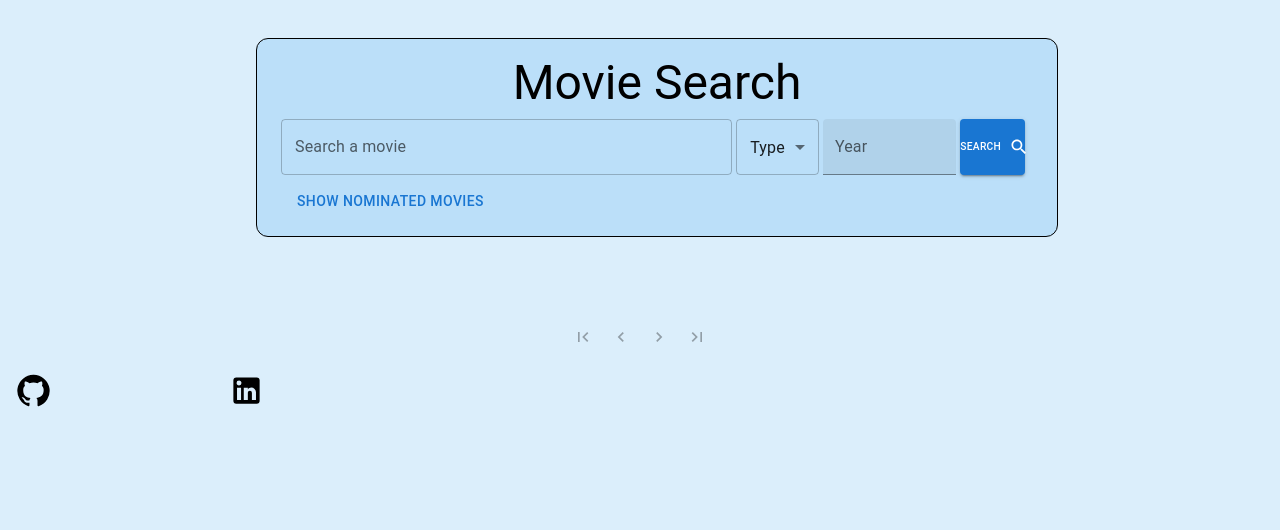
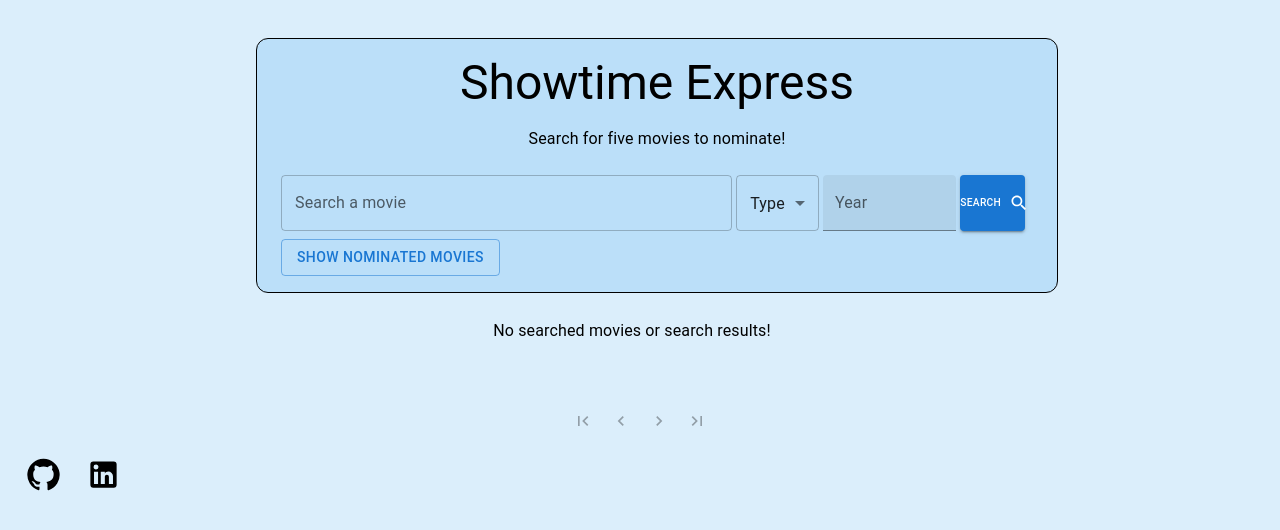
Before and after one commit to aiden5221/Showtime-Express, a React (Create React App) app: page / in a window 1280 px wide. Shown: the top 530 px of the page. Built offline with nearby package versions, Linux system fonts and the light colour scheme.

Commit message:
current changes

```diff
--- a/src/components/footer/footer.js
+++ b/src/components/footer/footer.js
@@ -1,6 +1,7 @@
-import { Grid } from "../../../node_modules/@mui/material/index";
 import GitHubIcon from '@mui/icons-material/GitHub';
 import LinkedInIcon from '@mui/icons-material/LinkedIn';
+import './footer.styles.scss';
+
 const Footer = () => {
     const GITHUB_URL = "https://github.com/aiden5221"
     const LINKEDIN_URL = "https://www.linkedin.com/in/aidenjolleyruhn/"
@@ -10,19 +11,14 @@ const Footer = () => {
     }
 
     return(
-        <Grid container sx={{ml: 2}} >
-            <Grid item xs={2}>
-                <div onClick={() => handleRedirect(GITHUB_URL)}>
-                    <GitHubIcon fontSize='large'/>
-                </div>
-            </Grid>
-            <Grid item xs={10}>
-                <div sx={{onmouseover:{backgroundColor:'blue'}}} onClick={() => handleRedirect(GITHUB_URL)}>
-                    <LinkedInIcon fontSize='large'/>
-                </div>
-            </Grid>
-
-        </Grid>
+        <div className='footer-container'>
+            <div className='footer-icon'onClick={() => handleRedirect(GITHUB_URL)}>
+                <GitHubIcon fontSize='large'/>
+            </div>
+            <div className='footer-icon' onClick={() => handleRedirect(LINKEDIN_URL)}>
+                <LinkedInIcon fontSize='large'/>
+            </div>
+        </div>
     )
 }
 
--- /dev/null
+++ b/src/components/footer/footer.styles.scss
@@ -0,0 +1,19 @@
+
+.footer-icon:hover {
+    opacity: 0.5;
+}
+
+.footer-icon {
+    margin-left: 2%;
+}
+
+.footer-container {
+    min-height: 50px;
+    margin-top: auto;
+    display: flex;
+    flex-direction: row;
+    margin-bottom: 0px;
+    bottom: 0;
+    position:flex;
+
+}
--- a/src/components/movieCard/movieCard.js
+++ b/src/components/movieCard/movieCard.js
@@ -18,7 +18,7 @@ const MovieCard = (movie) => {
                         component='img'
                         image={Poster == 'N/A' ? noImage : Poster}
                         alt={Title}
-                        style={{ minHeight:'100%',  minWidth:'100%', height: '25vh', width:'auto' }}
+                        style={{ maxHeight:'100%', maxWidth:'100%', height: '25vh', width:'auto', minWidth:'100%' }}
                     />
                     <CardContent >
                     <Typography sx={{ fontSize: 14 }} color="text.secondary" gutterBottom>
--- a/src/components/searchField/searchField.js
+++ b/src/components/searchField/searchField.js
@@ -52,9 +52,15 @@ const SearchField = () => {
                 <Typography
                     align='center'
                     variant='h3'
-
                 >
-                    Movie Search
+                    Showtime Express
+                </Typography>
+                <Typography
+                    paragraph
+                    align='center'
+                    sx={{mt:2}}
+                >
+                    Search for five movies to nominate!
                 </Typography>
                 <Box sx={{ display: 'flex',  minWidth: '50%',  p: 1, borderRadius: 1, bgcolor: 'background.paper'}}>
                 <TextField
@@ -104,7 +110,7 @@ const SearchField = () => {
                 </LoadingButton>
 
                 </Box>
-                <Button sx={{ flexShrink: 1, ml: 2,  minWidth: '5%'}} onClick={() => dispatch(setShowNominated(!showNominated))}>
+                <Button sx={{ flexShrink: 1, ml: 1,  minWidth: '5%'}} variant='outlined' onClick={() => dispatch(setShowNominated(!showNominated))}>
                     Show Nominated Movies
                 </Button>
         </div>
--- a/src/components/searchedMovies/searchedMovies.js
+++ b/src/components/searchedMovies/searchedMovies.js
@@ -5,6 +5,7 @@ import { useDispatch, useSelector } from 'react-redux';
 import { selectCurrentPage, selectMovies, selectNominatedMovies } from '../../store/movies/movies.selector';
 import { useEffect } from 'react';
 import { setNominatedMovie } from '../../store/movies/movies.action';
+import { Typography } from '../../../node_modules/@mui/material/index';
 
 const SearchedMovies = () => {
     var { movies = [] } = useSelector(selectMovies);
@@ -54,7 +55,7 @@ const SearchedMovies = () => {
                                 </div>
                     </Grid>)
                 })
-                 : null
+                 : <Typography align='center' variant='subtitle1'>No searched movies or search results!</Typography>
             }
 
 
--- a/src/components/selectedMovies/selectedMovies.js
+++ b/src/components/selectedMovies/selectedMovies.js
@@ -19,7 +19,7 @@ const SelectedMovies = () => {
         transform: 'translate(-50%, -50%)',
         minWidth: '50%',
         minHeight: '50%',
-        bgcolor: 'rgba(138, 172, 244, 0.9)',
+        bgcolor: 'rgba(21, 164, 203, 0.9)',
         border: '2px solid #000',
         boxShadow: 24,
         p: 4,
```
